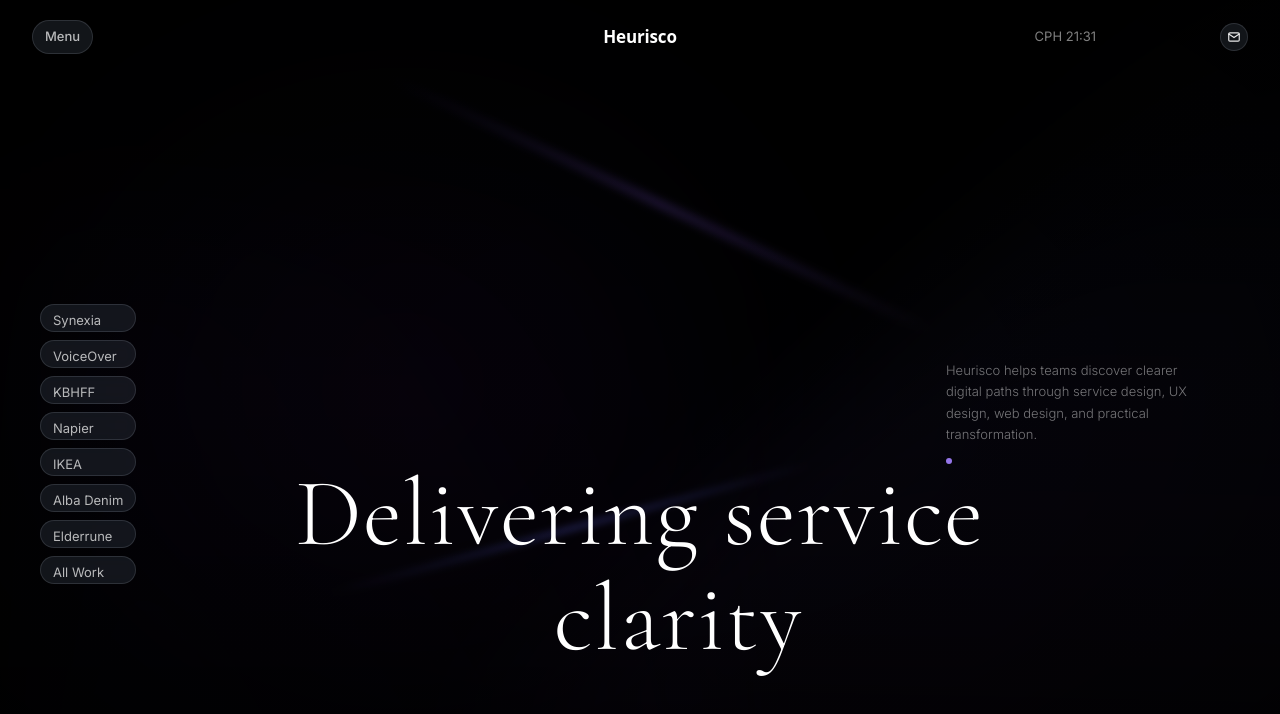
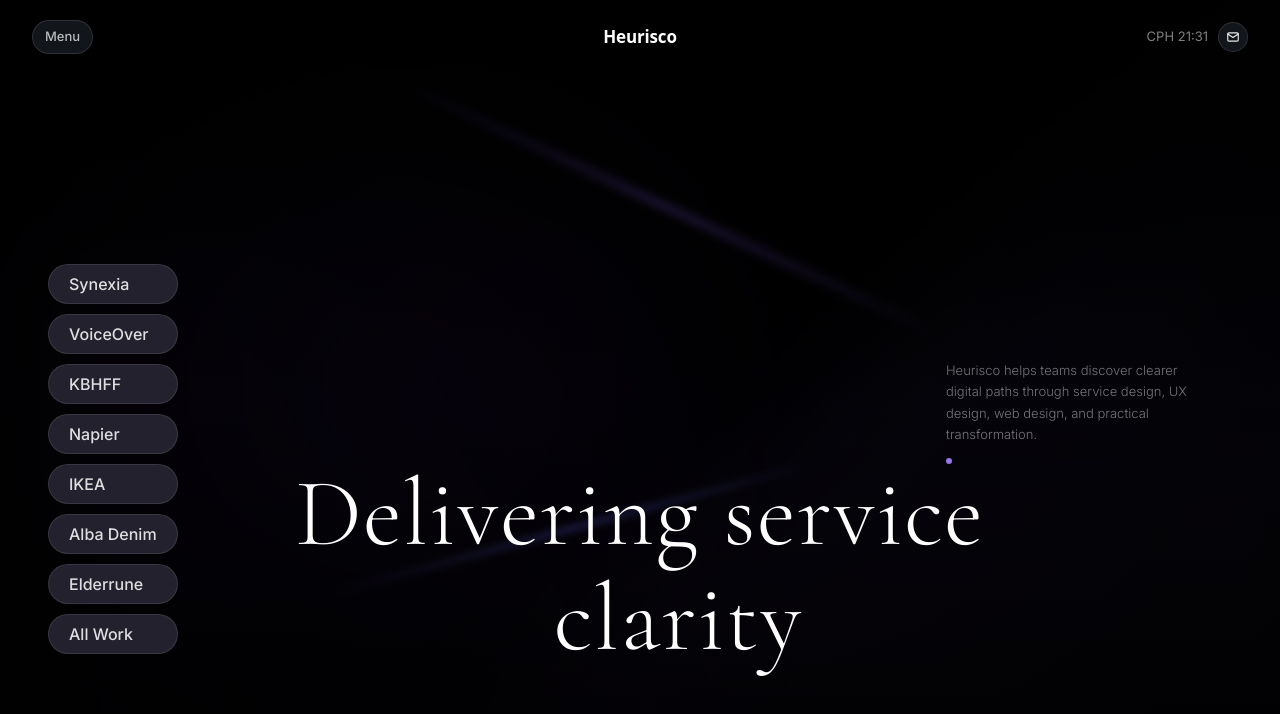
Before and after one commit to Shaney94/Heurisco, a React (Vite) app: page / in a window 1280 px wide. Shown: the top 714 px of the page. Built offline with nearby package versions, Linux system fonts and the light colour scheme.

Commit message:
Refine hero controls and project pills

```diff
--- a/src/app/components/DarkHero.tsx
+++ b/src/app/components/DarkHero.tsx
@@ -259,12 +259,12 @@ export function DarkHero({ activeProject, onProjectActivate, onProjectClear }: D
         <SplineHeroBackground />
 
         {/* Dark overlay for contrast and vignette */}
-        <div className="absolute inset-0 bg-gradient-to-b from-black/50 via-black/30 to-black/60" />
-        <div className="absolute inset-0" style={{ background: 'radial-gradient(ellipse at center, transparent 20%, rgba(0,0,0,0.6) 100%)' }} />
+        <div className="absolute inset-0 bg-gradient-to-b from-black/55 via-black/25 to-black/68" />
+        <div className="absolute inset-0" style={{ background: 'radial-gradient(ellipse at center, transparent 18%, rgba(0,0,0,0.68) 100%)' }} />
       </div>
 
       {/* Project pills - left side */}
-      <div className="absolute left-6 lg:left-10 top-[38%] hidden md:flex flex-col gap-2 z-30 pointer-events-auto">
+      <div className="absolute left-7 lg:left-12 top-[33%] hidden md:flex flex-col gap-2.5 z-30 pointer-events-auto">
         {projects.map((project, index) => (
           <Pill
             key={project.label}
--- a/src/app/components/DarkNavigation.tsx
+++ b/src/app/components/DarkNavigation.tsx
@@ -45,19 +45,22 @@ export function DarkNavigation({ onMenuClick, onContactClick, onHomeClick }: Dar
           Heurisco
         </button>
 
-        <div className="flex items-center gap-3 ml-auto">
+        <div className="flex items-center justify-end gap-2.5 ml-auto">
           <div className="text-white/50" style={{ fontSize: '0.8125rem', fontFamily: 'Inter, sans-serif' }}>
             {time}
           </div>
-          <div className="relative h-7 w-7 md:w-[140px]">
           <button
+            type="button"
+            aria-label="Get in touch"
             onClick={onContactClick}
             onMouseEnter={() => setIsMailHovered(true)}
             onMouseLeave={() => setIsMailHovered(false)}
-              className="absolute right-0 top-0 rounded-full bg-gray-600/25 backdrop-blur-sm border border-gray-400/20 hover:bg-black/60 hover:border-white/30 flex items-center justify-center overflow-hidden transition-all duration-300"
+            onFocus={() => setIsMailHovered(true)}
+            onBlur={() => setIsMailHovered(false)}
+            className="rounded-full bg-gray-600/25 backdrop-blur-sm border border-gray-400/20 hover:bg-black/60 hover:border-white/30 focus-visible:bg-black/60 focus-visible:border-white/30 flex items-center justify-center overflow-hidden transition-all duration-300 focus-visible:outline focus-visible:outline-2 focus-visible:outline-offset-2 focus-visible:outline-white/70"
             style={{
-                width: isMailHovered ? '140px' : '28px',
-                height: '28px',
+              width: isMailHovered ? '140px' : '30px',
+              height: '30px',
             }}
           >
             <div className="flex items-center justify-center text-white">
@@ -92,7 +95,6 @@ export function DarkNavigation({ onMenuClick, onContactClick, onHomeClick }: Dar
           </button>
         </div>
       </div>
-      </div>
     </nav>
   );
 }
--- a/src/app/components/Pill.tsx
+++ b/src/app/components/Pill.tsx
@@ -33,12 +33,12 @@ export function Pill({
       onMouseLeave={onMouseLeave}
       onFocus={onFocus}
       onBlur={onBlur}
-      className={`relative z-30 h-7 px-3 py-1.5 rounded-full backdrop-blur-sm border transition-all duration-300 cursor-pointer text-left whitespace-nowrap pointer-events-auto focus-visible:outline focus-visible:outline-2 focus-visible:outline-offset-2 focus-visible:outline-white/70 ${
+      className={`relative z-30 h-9 lg:h-10 px-4 lg:px-5 rounded-full backdrop-blur-sm border transition-all duration-300 cursor-pointer text-left whitespace-nowrap pointer-events-auto text-[0.9375rem] lg:text-base focus-visible:outline focus-visible:outline-2 focus-visible:outline-offset-2 focus-visible:outline-white/70 ${
         active
-          ? 'bg-white/10 border-white/60 text-white'
-          : 'bg-gray-600/25 border-gray-400/20 text-white/70 hover:bg-white/10 hover:text-white hover:border-white/60'
+          ? 'bg-[#343140] border-white/35 text-white'
+          : 'bg-[#272532]/90 border-white/10 text-white/85 hover:bg-[#302d3c] hover:text-white hover:border-white/30'
       }`}
-      style={{ fontSize: '0.8125rem', fontWeight: 400, fontFamily: 'Inter, sans-serif', pointerEvents: 'auto' }}
+      style={{ fontWeight: 500, fontFamily: 'Inter, sans-serif', pointerEvents: 'auto' }}
     >
       {children}
     </motion.button>
```
Lines whose indentation alone changed are shown as unchanged.
